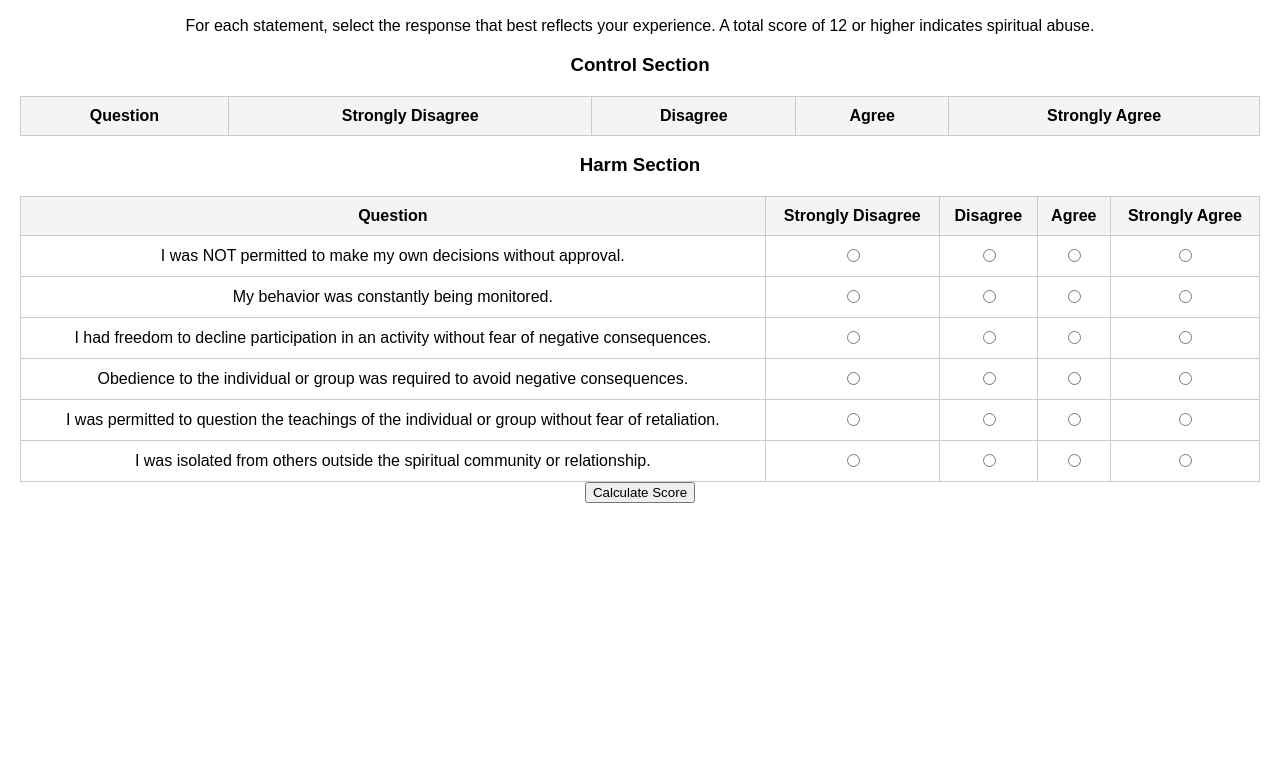
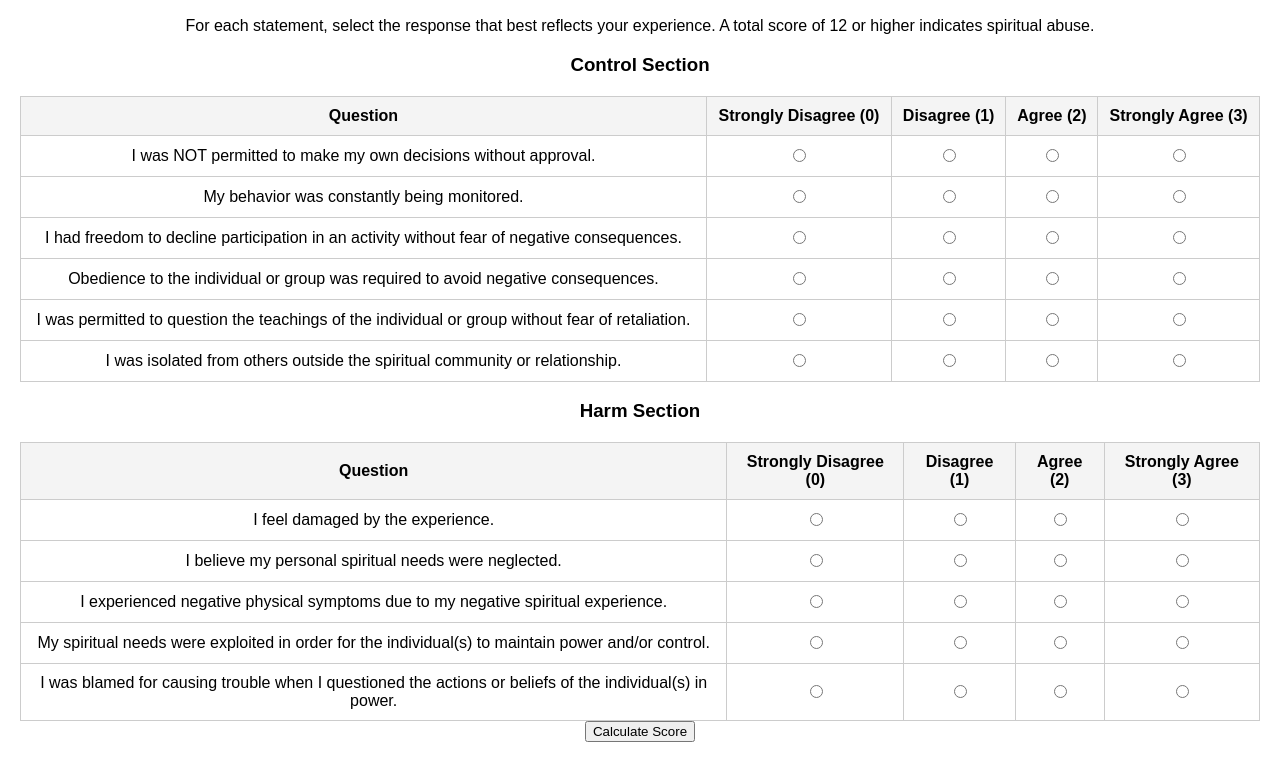
Before and after one commit to codyvanscyoc/spiritualabuseassessment, a plain HTML site: page index.html in a window 1280 px wide. Shown: the part 51-813 px from the top of the page. Drawn offline with Linux system fonts and the light colour scheme.

Commit message:
index.html

```diff
--- a/index.html
+++ b/index.html
@@ -34,62 +34,68 @@
     <p>For each statement, select the response that best reflects your experience. A total score of 12 or higher indicates spiritual abuse.</p>
 
     <h3>Control Section</h3>
-    <form id="assessmentForm">
     <table>
         <tr>
             <th>Question</th>
-                <th>Strongly Disagree</th>
-                <th>Disagree</th>
-                <th>Agree</th>
-                <th>Strongly Agree</th>
+            <th>Strongly Disagree (0)</th>
+            <th>Disagree (1)</th>
+            <th>Agree (2)</th>
+            <th>Strongly Agree (3)</th>
         </tr>
     </table>
+
     <h3>Harm Section</h3>
     <table>
         <tr>
             <th>Question</th>
-                <th>Strongly Disagree</th>
-                <th>Disagree</th>
-                <th>Agree</th>
-                <th>Strongly Agree</th>
+            <th>Strongly Disagree (0)</th>
+            <th>Disagree (1)</th>
+            <th>Agree (2)</th>
+            <th>Strongly Agree (3)</th>
         </tr>
     </table>
+
     <button type="button" onclick="calculateScore()">Calculate Score</button>
-    </form>
     <p class="result" id="result"></p>
 
     <script>
         const controlQuestions = [
-            { text: "I was NOT permitted to make my own decisions without approval.", values: [0, 1, 2, 3] },
-            { text: "My behavior was constantly being monitored.", values: [0, 1, 2, 3] },
-            { text: "I had freedom to decline participation in an activity without fear of negative consequences.", values: [3, 2, 1, 0] },
-            { text: "Obedience to the individual or group was required to avoid negative consequences.", values: [0, 1, 2, 3] },
-            { text: "I was permitted to question the teachings of the individual or group without fear of retaliation.", values: [3, 2, 1, 0] },
-            { text: "I was isolated from others outside the spiritual community or relationship.", values: [0, 1, 2, 3] }
+            "I was NOT permitted to make my own decisions without approval.",
+            "My behavior was constantly being monitored.",
+            "I had freedom to decline participation in an activity without fear of negative consequences.",
+            "Obedience to the individual or group was required to avoid negative consequences.",
+            "I was permitted to question the teachings of the individual or group without fear of retaliation.",
+            "I was isolated from others outside the spiritual community or relationship."
         ];
 
         const harmQuestions = [
-            { text: "I feel damaged by the experience.", values: [0, 1, 2, 3] },
-            { text: "I believe my personal spiritual needs were neglected.", values: [0, 1, 2, 3] },
-            { text: "I experienced negative physical symptoms due to my negative spiritual experience.", values: [0, 1, 2, 3] },
-            { text: "My spiritual needs were exploited in order for the individual(s) to maintain power and/or control.", values: [0, 1, 2, 3] },
-            { text: "I was blamed for causing trouble when I questioned the actions or beliefs of the individual(s) in power.", values: [0, 1, 2, 3] }
+            "I feel damaged by the experience.",
+            "I believe my personal spiritual needs were neglected.",
+            "I experienced negative physical symptoms due to my negative spiritual experience.",
+            "My spiritual needs were exploited in order for the individual(s) to maintain power and/or control.",
+            "I was blamed for causing trouble when I questioned the actions or beliefs of the individual(s) in power."
         ];
 
         function loadQuestions() {
-            const controlTable = document.querySelector("h3 + table");
+            const controlTable = document.querySelectorAll("table")[0];
             controlQuestions.forEach((q, index) => {
                 const row = document.createElement("tr");
-                row.innerHTML = `<td>${q.text}</td>
-                    ${q.values.map((value, i) => `<td><input type='radio' name='qC${index}' value='${value}'></td>`).join('')}`;
+                row.innerHTML = `<td>${q}</td>
+                    <td><input type='radio' name='qC${index}' value='0'></td>
+                    <td><input type='radio' name='qC${index}' value='1'></td>
+                    <td><input type='radio' name='qC${index}' value='2'></td>
+                    <td><input type='radio' name='qC${index}' value='3'></td>`;
                 controlTable.appendChild(row);
             });
 
-            const harmTable = document.querySelector("h3 + table + h3 + table");
+            const harmTable = document.querySelectorAll("table")[1];
             harmQuestions.forEach((q, index) => {
                 const row = document.createElement("tr");
-                row.innerHTML = `<td>${q.text}</td>
-                    ${q.values.map((value, i) => `<td><input type='radio' name='qH${index}' value='${value}'></td>`).join('')}`;
+                row.innerHTML = `<td>${q}</td>
+                    <td><input type='radio' name='qH${index}' value='0'></td>
+                    <td><input type='radio' name='qH${index}' value='1'></td>
+                    <td><input type='radio' name='qH${index}' value='2'></td>
+                    <td><input type='radio' name='qH${index}' value='3'></td>`;
                 harmTable.appendChild(row);
             });
         }
```
Lines whose indentation alone changed are shown as unchanged.
